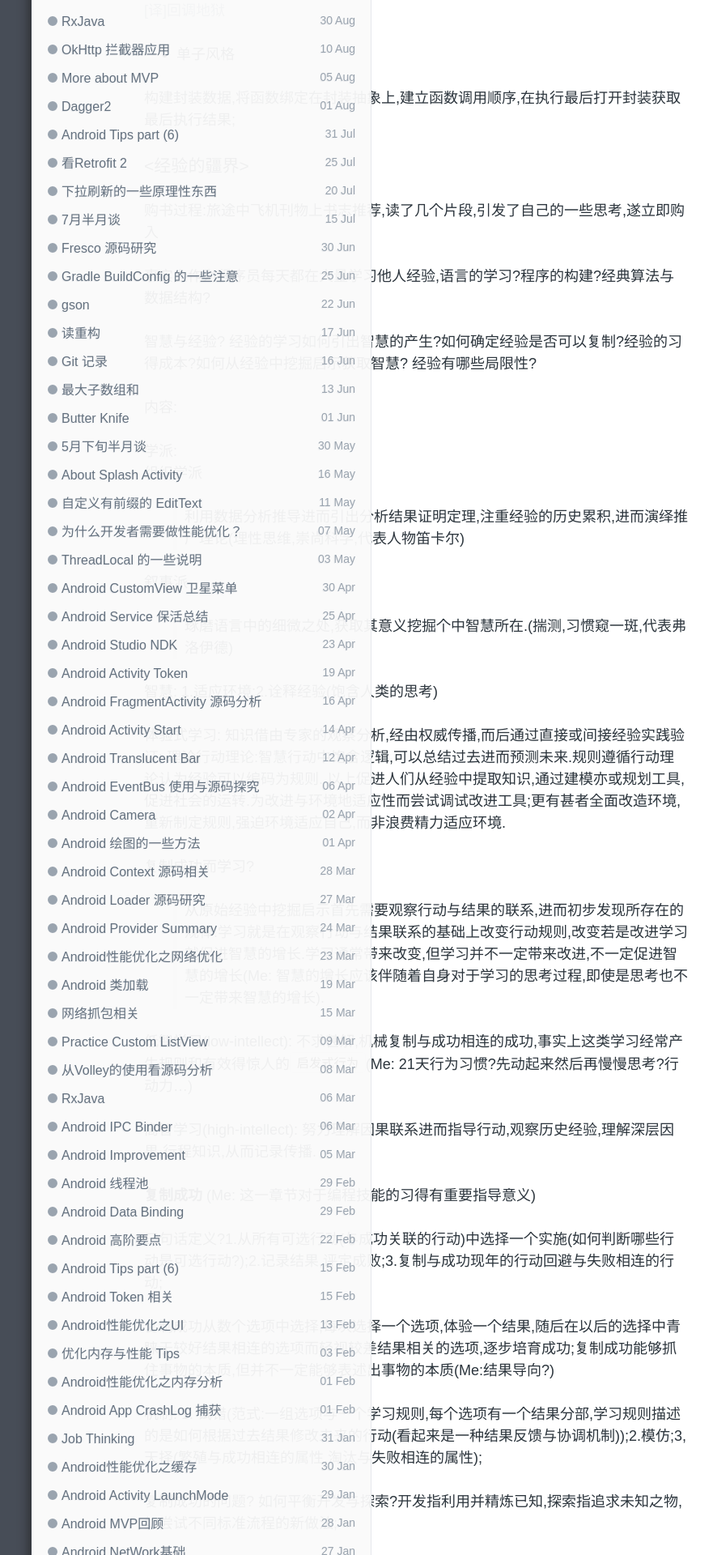
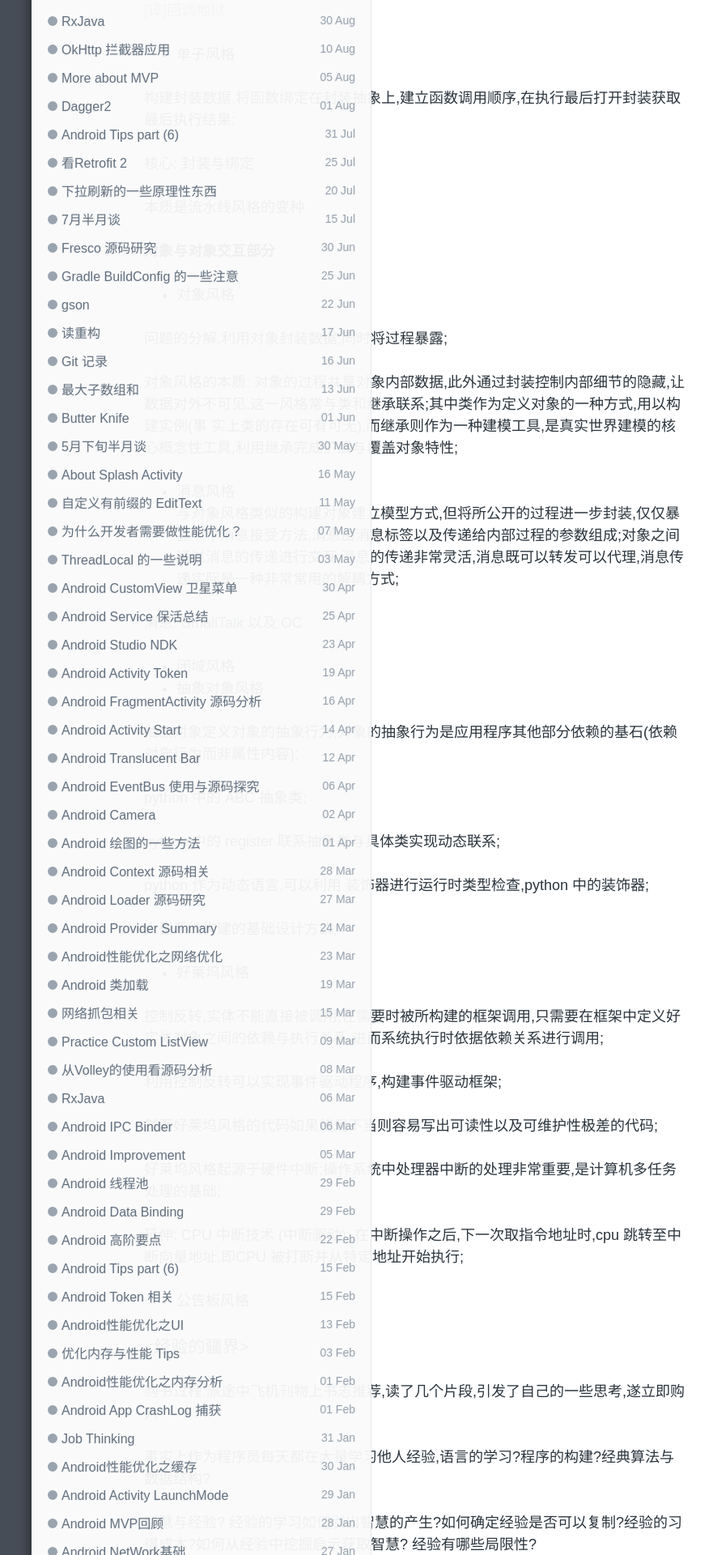
Before and after one commit to enlipan/enlipan.github.io, a Jekyll site: the page built from _posts/2017-12-31-reading-in-2017.md, in a window 1280 px wide. Shown: the part 3040-4960 px from the top of the page at 81% size, without its empty margins (126-1007 px from the left). Built offline with Jekyll 4.4.1, drawn with Linux system fonts in a browser that asks for light colours; nearby versions of some CDN libraries; comment, search, counter and statistics services are not loaded; some of the changed text lies outside the part shown.

Commit message:
modify page reading 2017

```diff
--- a/_posts/2017-12-31-reading-in-2017.md
+++ b/_posts/2017-12-31-reading-in-2017.md
@@ -89,6 +89,52 @@
 * 单子风格
 
 构建封装数据,将函数绑定在封装抽象上,建立函数调用顺序,在执行最后打开封装获取最后执行结果;
+
+核心: 封装与绑定
+
+本质是流水线风格的变种
+
+**对象与对象交互部分**
+
+* 对象风格
+
+问题的分解,利用对象封装数据,同时将过程暴露;
+
+对象风格的本质: 对象的过程共享对象内部数据,此外通过封装控制内部细节的隐藏,让数据对外不可见,这一风格常与类和继承联系;其中类作为定义对象的一种方式,用以构建实例(事
+实上类的存在可有可无),而继承则作为一种建模工具,是真实世界建模的核心概念性工具,利用继承完成扩展与覆盖对象特性;
+
+* 消息风格
+与对象风格类似的构建对象建立模型方式,但将所公开的过程进一步封装,仅仅暴露一个消息接受方法,消息由消息标签以及传递给内部过程的参数组成;对象之间通过消息的传递进行交互;消息的传递非常灵活,消息既可以转发可以代理,消息传递实际是一种非常常用的解耦方式;
+
+消息:  SmallTalk 以及 OC
+
+* 闭域风格
+
+* 抽象对象风格
+
+抽象对象定义对象的抽象行为,对象的抽象行为是应用程序其他部分依赖的基石(依赖对象行为而非属性内容);
+
+python 中的 ABC 抽象类;
+
+python 中的 register 联系抽象类与具体类实现动态联系;
+
+python 作为动态语言,可以利用 装饰器进行运行时类型检查,python 中的装饰器;
+
+大型系统构建的基础设计方式;
+
+* 好莱坞风格
+
+控制反转,实体不能直接被调用,在需要时被所构建的框架调用,只需要在框架中定义好实体对象之间的依赖与执行关系,进而系统执行时依据依赖关系进行调用;
+
+利用控制反转可以实现事件驱动程序,构建事件驱动框架;
+
+然而好莱坞风格的代码如果使用不当则容易写出可读性以及可维护性极差的代码;
+
+好莱坞风格起源于硬件中断;操作系统中处理器中断的处理非常重要,是计算机多任务处理的基础;
+
+延伸:  CPU 中断技术 (中断驱动): 在中断操作之后,下一次取指令地址时,cpu 跳转至中断向量地址,即CPU 被打断并从特定地址开始执行;
+
+* 公告板风格
 
 
 
```
